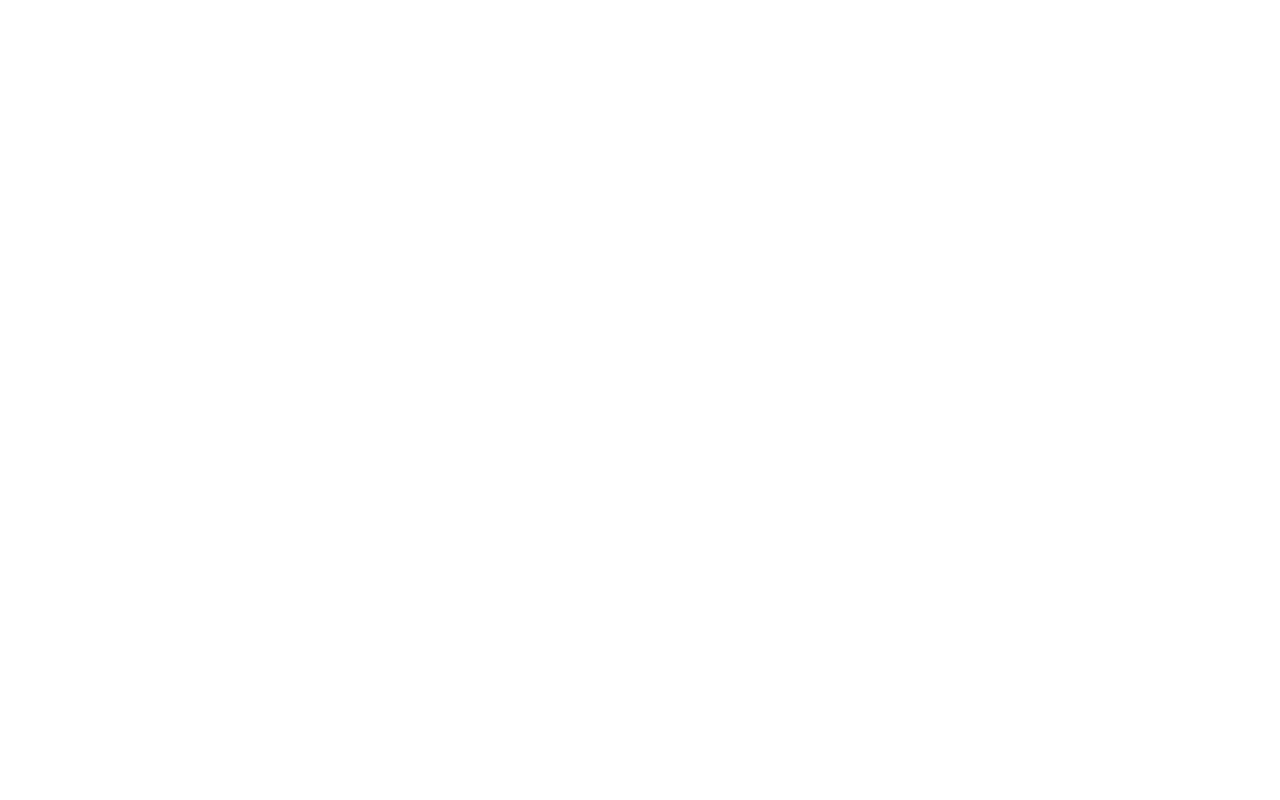
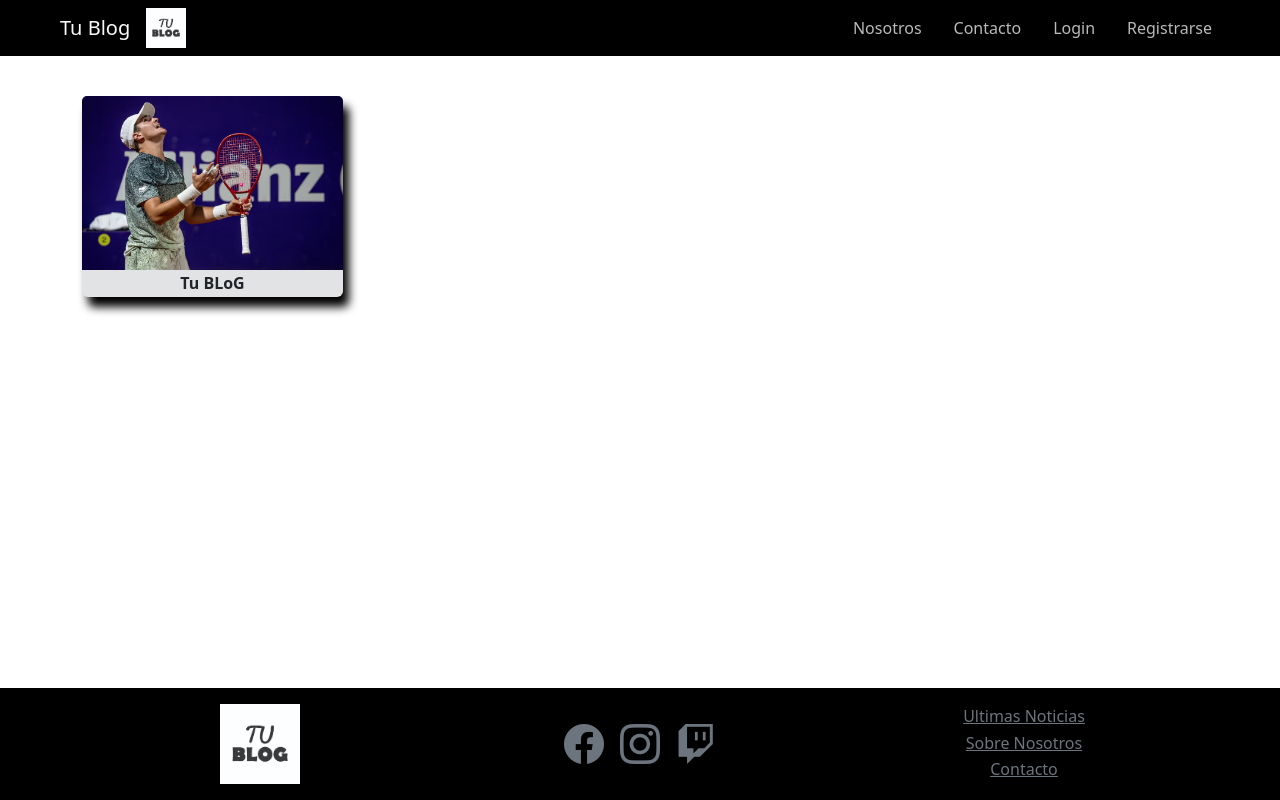
Before and after one commit to nikki0011/proyecto-modulo-uno-tu-blog, a plain HTML site: page page/galeria-de-imagenes.html in a window 1280 px wide. Drawn offline with nearby package versions, Linux system fonts and the light colour scheme.

Commit message:
estructura - molde card(contenido y estilos)

```diff
--- a/css/styles.css
+++ b/css/styles.css
@@ -1,62 +1,74 @@
-@import url("https://cdn.jsdelivr.net/npm/bootstrap-icons@1.13.1/font/bootstrap-icons.min.css");@import url("https://cdn.jsdelivr.net/npm/bootstrap-icons@1.13.1/font/bootstrap-icons.min.css");
+@import url("https://cdn.jsdelivr.net/npm/bootstrap-icons@1.13.1/font/bootstrap-icons.min.css");
+@import url("https://cdn.jsdelivr.net/npm/bootstrap-icons@1.13.1/font/bootstrap-icons.min.css");
 /* * navbar */
-.logo-tu-blog-nav{
+.logo-tu-blog-nav {
   width: 40px;
 }
 
 /* *main */
 
-.slide img{
+.slide img {
   width: 100%;
   min-height: 300px;
   object-fit: cover;
 }
 
-footer img{
+footer img {
   width: 80px;
 }
 
-body{
+body {
   display: flex;
   flex-direction: column;
   min-height: 100vh;
 }
 
-main{
+main {
   flex-grow: 1;
 }
 
-.resize{
+.resize {
   resize: none;
 }
 
-.usuarios{
+.usuarios {
   width: 25px;
   height: 25px;
   border-radius: 50%;
   background-color: red;
 }
 
-.bannerMercadolibre{
+.bannerMercadolibre {
   position: sticky;
-top:20px;
+  top: 20px;
 }
 
-.galeria{
+.galeria {
   border: 2px solid rgb(185, 180, 180);
   border-radius: 5px 80px 5px 80px;
   box-shadow: 10px 10px 10px 3px rgb(17, 17, 17);
 }
 
-.galeria:hover{
+.galeria:hover {
   background-color: rgb(155, 92, 92) !important;
   border: 2px solid rgb(88, 87, 87);
   border-radius: 5px 10px 5px 10px;
   box-shadow: 13px 18px 15px 5px rgb(17, 17, 17);
 }
 
-@media (width>768px){
-    .slide img{
+.card-galeria {
+  box-shadow: 6px 10px 10px 0px black;
+  border: none;
+}
+
+.card-galeria img:hover {
+  transform: scale(1.3);
+  transition: 0.5s;
+  border-radius: 5px 80px 5px 80px;
+}
+
+@media (width>768px) {
+  .slide img {
     height: 400px;
   }
 }
--- a/page/galeria-de-imagenes.html
+++ b/page/galeria-de-imagenes.html
@@ -0,0 +1,133 @@
+<!doctype html>
+<html lang="es">
+  <head>
+    <meta charset="UTF-8" />
+    <meta name="viewport" content="width=device-width, initial-scale=1.0" />
+    <meta name="description" content="tu-blog-proyecto-modulo-1" />
+    <meta name="author" content="nairPaez-samiraCarrera" />
+    <link
+      rel="shortcut icon"
+      href="../img/LOGO-TU-BLOG-BLACO.jpg"
+      type="image/x-icon"
+    />
+    <link
+      href="https://cdn.jsdelivr.net/npm/bootstrap@5.3.8/dist/css/bootstrap.min.css"
+      rel="stylesheet"
+      integrity="sha384-sRIl4kxILFvY47J16cr9ZwB07vP4J8+LH7qKQnuqkuIAvNWLzeN8tE5YBujZqJLB"
+      crossorigin="anonymous"
+    />
+    <link rel="stylesheet" href="../css/styles.css" />
+    <title>Tu-Blog-Galeria</title>
+  </head>
+
+  <body>
+    <header class="fixed-top">
+      <nav class="navbar navbar-expand-lg bg-black px-md-5">
+        <div class="container-fluid">
+          <a class="navbar-brand text-light" href="../index.html">Tu Blog</a>
+          <a href="../index.html" class="me-auto"
+            ><img
+              src="../img/LOGO-TU-BLOG-BLACO.jpg"
+              alt="logo-tu-blog"
+              class="logo-tu-blog-nav"
+          /></a>
+          <button
+            class="navbar-toggler"
+            type="button"
+            data-bs-toggle="collapse"
+            data-bs-target="#navbarSupportedContent"
+            aria-controls="navbarSupportedContent"
+            aria-expanded="false"
+            aria-label="Toggle navigation"
+          >
+            <span class="navbar-toggler-icon"></span>
+          </button>
+          <div class="collapse navbar-collapse" id="navbarSupportedContent">
+            <ul class="navbar-nav ms-auto gap-3 row-gap-0 mb-2 mb-lg-0">
+              <li class="nav-item">
+                <a
+                  class="nav-link text-light opacity-75"
+                  aria-current="page"
+                  href="./acerca-de-nosotros.html"
+                  >Nosotros</a
+                >
+              </li>
+              <li class="nav-item">
+                <a class="nav-link text-light opacity-75" href="./contacto.html"
+                  >Contacto</a
+                >
+              </li>
+              <li class="nav-item">
+                <a class="nav-link text-light opacity-75" href="./login.html"
+                  >Login</a
+                >
+              </li>
+              <li class="nav-item">
+                <a
+                  class="nav-link text-light opacity-75"
+                  href="./suscripcion.html"
+                  >Registrarse</a
+                >
+              </li>
+            </ul>
+          </div>
+        </div>
+      </nav>
+    </header>
+    <main>
+      <div class="container mt-5">
+        <div class="row mt-5">
+          <div class="col-12 col-md-4 col-lg-3">
+            <div class="card w-100 mt-5 bg-secondary-subtle mx-0 card-galeria">
+              <img
+                src="../img/foto-tenista.avif"
+                class="card-img-top"
+                alt="jao"
+              />
+              <div class="card-body py-1">
+                <h5 class="card-title text-center fw-bold fs-6 my-0">Tu BLoG</h5>
+              </div>
+            </div>
+          </div>
+
+
+
+        </div>
+      </div>
+    </main>
+    <footer class="bg-black py-3">
+      <div class="container">
+        <div class="row">
+          <div class="col-12 col-md-4 text-center mb-4 mb-md-0">
+            <img src="../img/LOGO-TU-BLOG-BLACO.jpg" alt="log-tu-blog" />
+          </div>
+          <div
+            class="col-12 col-md-4 d-flex justify-content-center align-items-center gap-3 fs-1 mb-4 mb-md-0"
+          >
+            <a href="./error-404.html" class="text-secondary"
+              ><i class="bi bi-facebook"></i
+            ></a>
+            <a href="./error-404.html" class="text-secondary"
+              ><i class="bi bi-instagram"></i
+            ></a>
+            <a href="./error-404.html" class="text-secondary"
+              ><i class="bi bi-twitch"></i
+            ></a>
+          </div>
+          <div class="col-12 col-md-4 d-flex row text-center ms-1">
+            <a href="./error-404.html" class="text-secondary"
+              >Ultimas Noticias</a
+            >
+            <a href="./error-404.html" class="text-secondary">Sobre Nosotros</a>
+            <a href="./error-404.html" class="text-secondary">Contacto</a>
+          </div>
+        </div>
+      </div>
+    </footer>
+    <script
+      src="https://cdn.jsdelivr.net/npm/bootstrap@5.3.8/dist/js/bootstrap.bundle.min.js"
+      integrity="sha384-FKyoEForCGlyvwx9Hj09JcYn3nv7wiPVlz7YYwJrWVcXK/BmnVDxM+D2scQbITxI"
+      crossorigin="anonymous"
+    ></script>
+  </body>
+</html>
```
Lines whose indentation alone changed are shown as unchanged.
